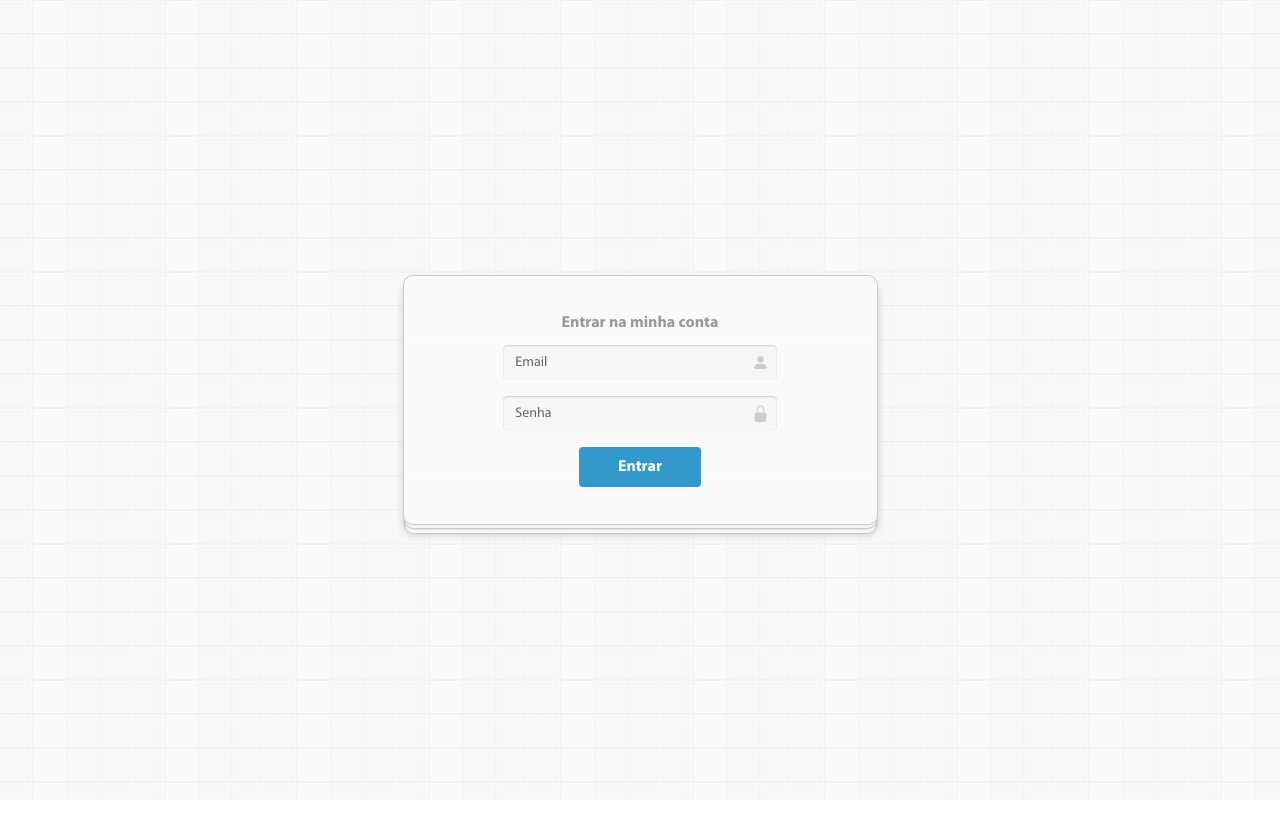
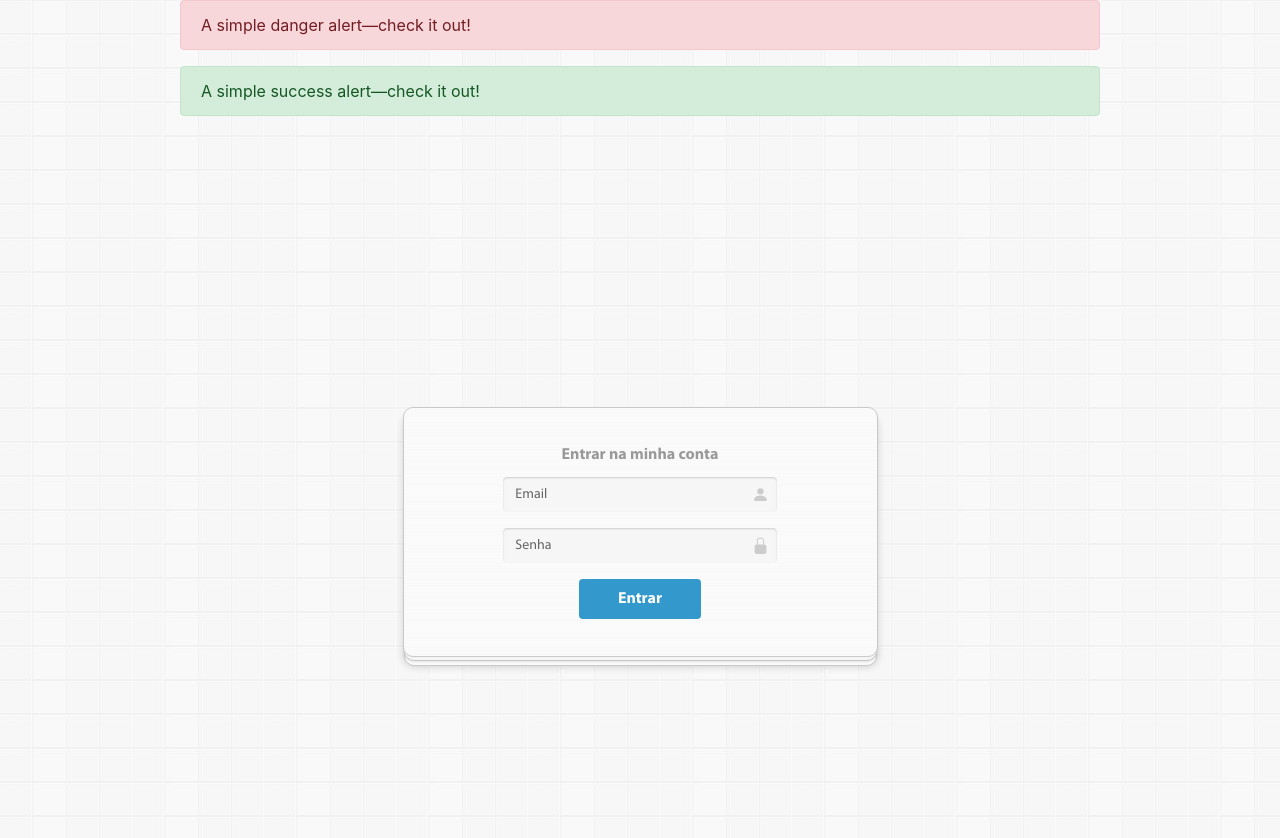
Before and after one commit to lucazweb/keyr-signin, a website: page index.html in a window 1280 px wide. Before the commit the page ends 800 px from the top, so only its background shows below. Drawn offline with nearby package versions, Linux system fonts and the light colour scheme; files whose address does not match are found by name.

Commit message:
fix: add adjustments to sign-in box and add DS_Store files to .gitignore

```diff
--- a/index.html
+++ b/index.html
@@ -11,12 +11,24 @@
     <title>Keyrus signin</title>
   </head>
   <body>
+    <div class="container container--overflow">
+      <div class="row justify-content-center">
+        <div class="col-10">
+          <div class="alert alert-danger" role="alert">
+            A simple danger alert—check it out!
+          </div>
+          <div class="alert alert-success" role="alert">
+            A simple success alert—check it out!
+          </div>
+        </div>
+      </div>
+    </div>
     <div class="container">
       <div
         class="row align-items-center justify-content-center"
         style="height: 100vh;"
       >
-        <div class="col-md-5 col-sm-12 signin-box">
+        <div class="col-md-5 col-11 signin-box">
           <form class="form form--fluid">
             <div class="row justify-content-center">
               <div class="col-12">
```
Also changed, not shown: 1 other file.
